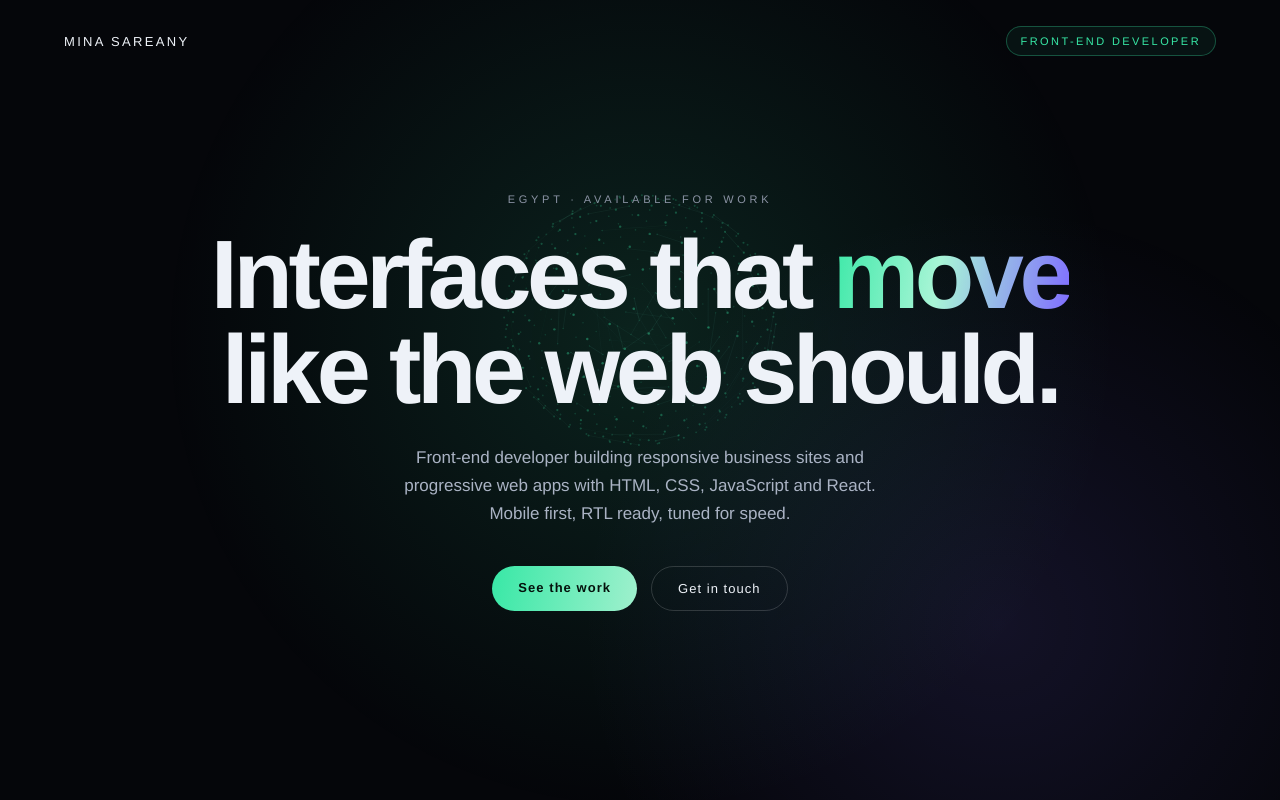
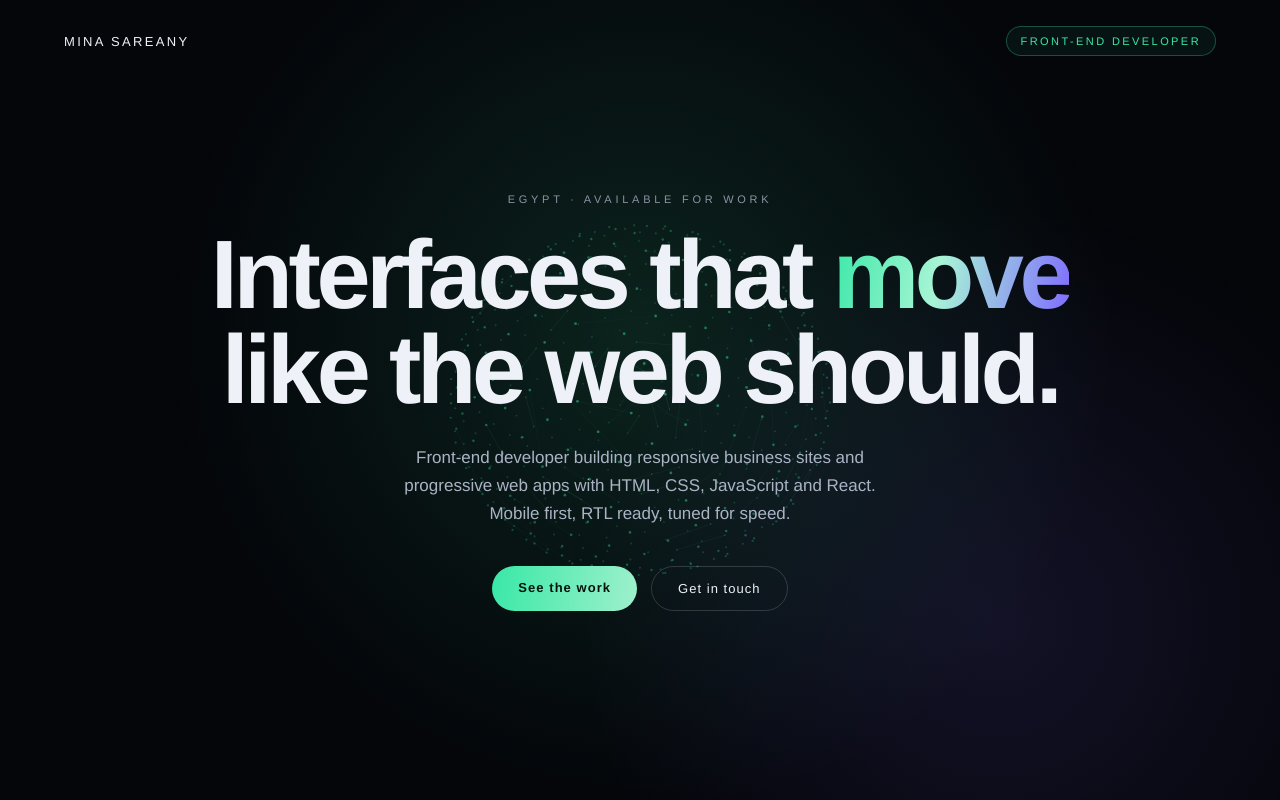
Before and after one commit to minasar326-rgb/portfolio, a plain HTML site: page preview/c/index.html in a window 1280 px wide. Shown: the top 800 px of the page. Drawn offline with Linux system fonts and the light colour scheme.

Commit message:
Enlarge preview C sphere

```diff
--- a/preview/c/index.html
+++ b/preview/c/index.html
@@ -72,7 +72,7 @@ footer a{color:var(--em);text-decoration:none}
   function build(){
     W=cv.width=innerWidth*devicePixelRatio; H=cv.height=innerHeight*devicePixelRatio;
     cv.style.width=innerWidth+'px'; cv.style.height=innerHeight+'px';
-    pts=[]; var N=460, R=Math.min(W,H)*0.30;
+    pts=[]; var N=520, R=Math.min(W,H)*0.42;
     for(var i=0;i<N;i++){
       var y=1-(i/(N-1))*2, r=Math.sqrt(Math.max(0,1-y*y)), th=i*2.399963;
       pts.push({x:Math.cos(th)*r*R,y:y*R,z:Math.sin(th)*r*R});
@@ -80,7 +80,7 @@ footer a{color:var(--em);text-decoration:none}
   }
   function draw(){
     ctx.clearRect(0,0,W,H); rot+=0.0034;
-    var cx=W*0.5, cy=H*0.40, f=1.9, cos=Math.cos(rot), sin=Math.sin(rot), R=Math.min(W,H)*0.30, proj=[];
+    var cx=W*0.5, cy=H*0.50, f=1.9, cos=Math.cos(rot), sin=Math.sin(rot), R=Math.min(W,H)*0.42, proj=[];
     for(var i=0;i<pts.length;i++){
       var p=pts[i], x=p.x*cos-p.z*sin, z=p.x*sin+p.z*cos, y=p.y*0.92;
       var sc=f/(f+z/R+1.6);
@@ -89,13 +89,13 @@ footer a{color:var(--em);text-decoration:none}
     proj.sort(function(a,b){return a.z-b.z});
     for(var i=0;i<proj.length;i++){
       var p=proj[i], a=Math.max(0,Math.min(1,(p.s-0.55)*1.5));
-      ctx.beginPath(); ctx.arc(p.x,p.y,1.7*p.s*devicePixelRatio,0,6.283);
-      ctx.fillStyle='rgba(56,232,166,'+(0.16+a*0.72)+')'; ctx.fill();
+      ctx.beginPath(); ctx.arc(p.x,p.y,1.9*p.s*devicePixelRatio,0,6.283);
+      ctx.fillStyle='rgba(56,232,166,'+(0.20+a*0.85)+')'; ctx.fill();
     }
     ctx.lineWidth=devicePixelRatio*0.6;
     for(var i=0;i<proj.length;i+=2){
       var a1=proj[i], b1=proj[(i+7)%proj.length];
-      var dx=a1.x-b1.x, dy=a1.y-b1.y, d=Math.sqrt(dx*dx+dy*dy), lim=95*devicePixelRatio;
+      var dx=a1.x-b1.x, dy=a1.y-b1.y, d=Math.sqrt(dx*dx+dy*dy), lim=120*devicePixelRatio;
       if(d<lim){ ctx.beginPath(); ctx.moveTo(a1.x,a1.y); ctx.lineTo(b1.x,b1.y); ctx.strokeStyle='rgba(120,220,190,'+(0.18*(1-d/lim))+')'; ctx.stroke(); }
     }
     requestAnimationFrame(draw);
```
